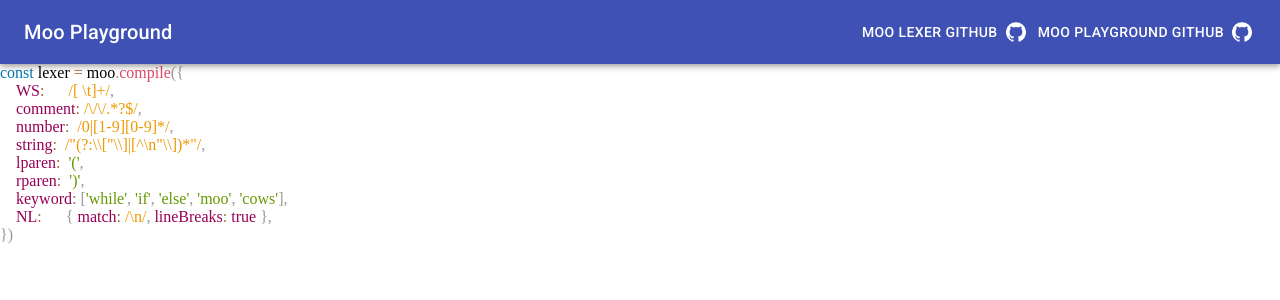
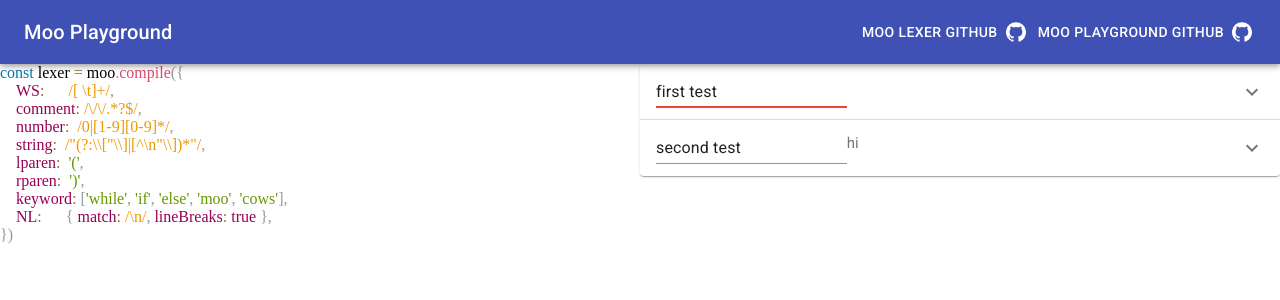
Before and after one commit to OscarAblinger/moo-playground, a React (Create React App) app: page / in a window 1280 px wide. Shown: the top 300 px of the page. Built offline with nearby package versions, Linux system fonts and the light colour scheme.

Commit message:
feat(testlist): implement basic testlist

```diff
--- a/src/App/PlaygroundContainer.tsx
+++ b/src/App/PlaygroundContainer.tsx
@@ -1,6 +1,7 @@
 import React from 'react'
 import Grid from '@material-ui/core/Grid'
 import { Editor } from './PlaygroundContainer/Editor'
+import { TestList } from './PlaygroundContainer/TestList'
 
 export function PlaygroundContainer() {
     return (
@@ -9,7 +10,9 @@ export function PlaygroundContainer() {
                 <Editor/>
             </Grid>
             <Grid item xs={6}>
-
+                <TestList
+                    mooCode="window.alert('test')"
+                />
             </Grid>
         </Grid>
     )
--- /dev/null
+++ b/src/App/PlaygroundContainer/TestList.tsx
@@ -0,0 +1,76 @@
+import React, { useState } from 'react'
+import { makeStyles } from '@material-ui/core/styles';
+import ExpansionPanel from '@material-ui/core/ExpansionPanel';
+import ExpansionPanelSummary from '@material-ui/core/ExpansionPanelSummary';
+import ExpansionPanelDetails from '@material-ui/core/ExpansionPanelDetails';
+import TextField from '@material-ui/core/TextField'
+import Typography from '@material-ui/core/Typography';
+import ExpandMoreIcon from '@material-ui/icons/ExpandMore';
+
+const useStyles = makeStyles(theme => ({
+  root: {
+    width: '100%',
+  },
+  heading: {
+    fontSize: theme.typography.pxToRem(15),
+    flexBasis: '33.33%',
+    flexShrink: 0,
+  },
+  secondaryHeading: {
+    fontSize: theme.typography.pxToRem(15),
+    color: theme.palette.text.secondary,
+  },
+}));
+
+interface Test {
+    input: string
+    tokens: string[]
+}
+
+export function TestList({mooCode}: {mooCode: string}) {
+    const [tests, setTests] = useState<Test[]>([{input: 'first test', tokens: []},{input: 'second test', tokens: ['hi']}])
+    const classes = useStyles()
+
+    function calculateTokens(input: string) {
+        return ['token1', 'token2', 'token3']
+    }
+
+    function onTextFieldChange(changedTest: Test) {
+        return (event: any /*React.ChangeEventHandler<HTMLTextAreaElement | HTMLInputElement>*/) => {
+            console.log({event})
+            const newTests = tests.map(t =>
+                (t !== changedTest)
+                    ? t
+                    : { input: event.target.value, tokens: calculateTokens(event.target.value) })
+
+            setTests(newTests)
+        }
+    }
+
+    return (
+        <div>
+            {tests.map((test, idx) => (
+                <ExpansionPanel key={`panel-${idx}`}>
+                    <ExpansionPanelSummary
+                        expandIcon={<ExpandMoreIcon />}
+                        aria-controls="panel1bh-content"
+                        id="panel1bh-header"
+                    >
+                        <TextField
+                            className={classes.heading}
+                            value={test.input}
+                            error={test.tokens.length === 0}
+                            onChange={onTextFieldChange(test)}
+                        ></TextField>
+                        <Typography className={classes.secondaryHeading}>{test.tokens.join(',')}</Typography>
+                    </ExpansionPanelSummary>
+                    <ExpansionPanelDetails>
+                        {test.tokens.map((token, tokenIdx) => (
+                            <Typography key={`token-${idx}-${tokenIdx}`} variant="body1">{token}</Typography>
+                        ))}
+                    </ExpansionPanelDetails>
+                </ExpansionPanel>
+            ))}
+        </div>
+    )
+}
```
